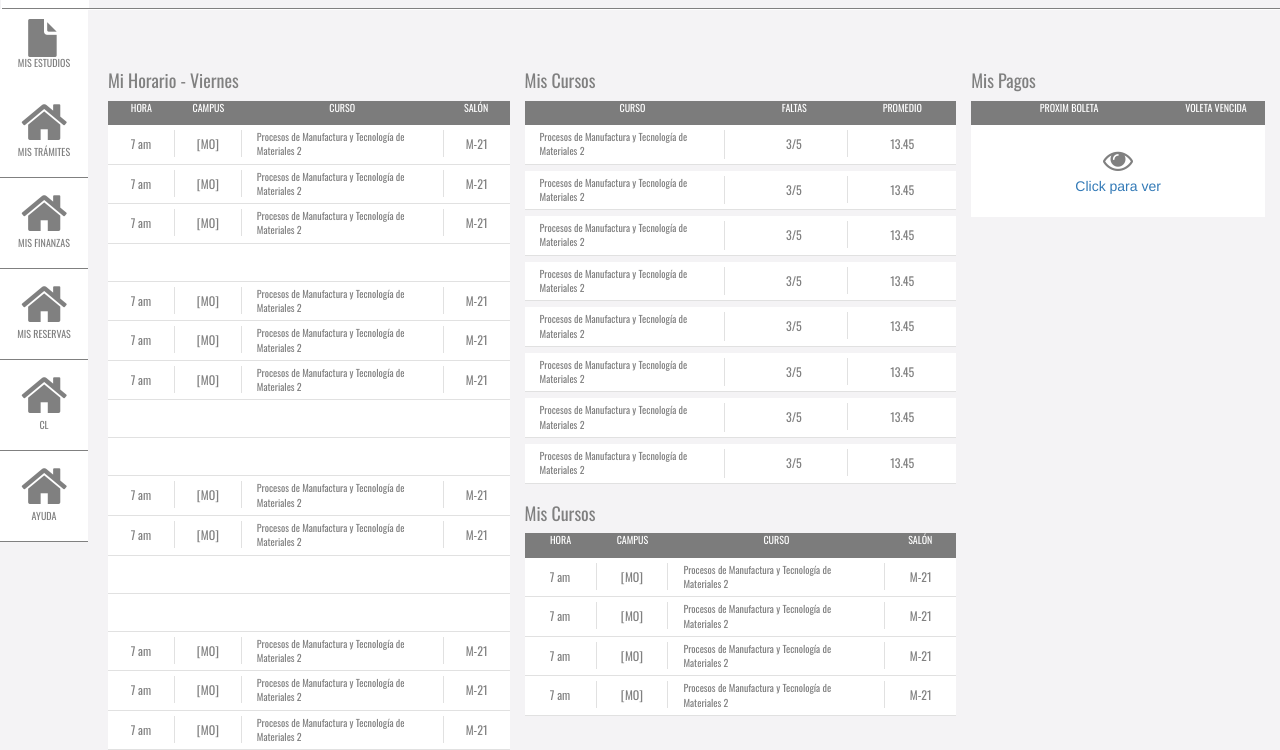
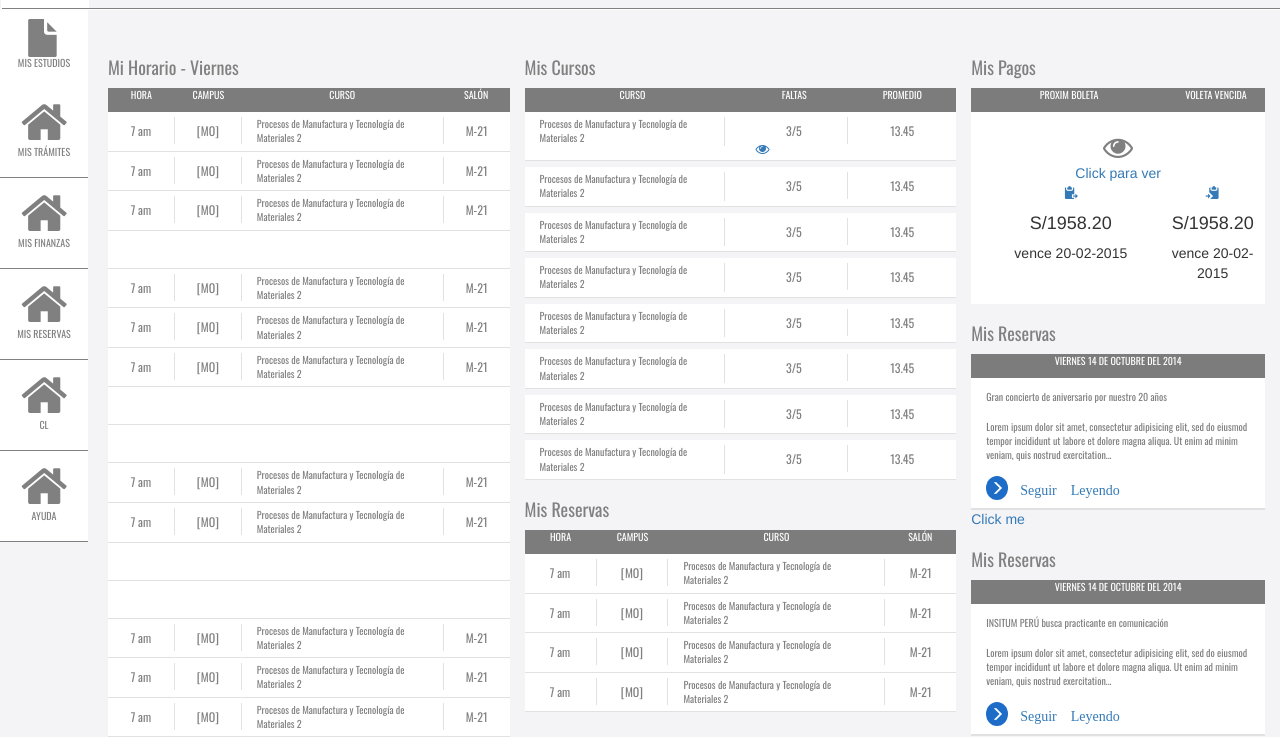
Before and after one commit to zaraimartinez/Dashboard_universidad, a plain HTML site: page index.html in a window 1280 px wide. Shown: the part 157-907 px from the top of the page. Drawn offline with nearby package versions, Linux system fonts and the light colour scheme.

Commit message:
agregando las siguientes columnas - col-3

```diff
--- a/index.html
+++ b/index.html
@@ -46,7 +46,7 @@
 						        <li>
 						        	<a href="#"><p>Hola Violeta</p></a>
 						        </li>
-							     	 <a href=""><img src="img/profile.jpg">
+							     	 <a class="img-girl"href=""><img src="img/profile.jpg">
 								     	 <ul class=" drop-menu hidden-sm hidden-md hidden-lg">
 								     	 	<li class=" drop-menu-li">
 								     	 		<a href="">MI PERFIL</a>
@@ -88,6 +88,7 @@
 		<section class="informes">
 			<aside>
 				<div class="row informes-intro">
+
 					<div class="col-md-1"></div>
 					<div class="col-md-4 informes-contenido">
 						<h2>Mi Horario - Viernes</h2>
@@ -350,6 +351,13 @@
 										<div class="col-md-3 horario-content-am-s">
 											<p>13.45</p>
 										</div>
+										<div class="row">
+											<div class="col-md-6"></div>
+											<div class="col-md-6">
+												<a class="fa fa-eye"href=""></a>
+											</div>
+										</div>
+
 									</div>
 								</div>
 								<div class="horario-3">
@@ -444,7 +452,7 @@
 									</div>
 								</div>
 							</div>
-							<h2>Mis Cursos</h2>
+							<h2>Mis Reservas</h2>
 							<div class="texto">
 								<div class="row campos-informes">
 									<div class="col-md-2">
@@ -542,16 +550,83 @@
 									</div>
 								</div>
 
-							</div>
-
-						</div>
 							<div class="eye col-md-12">
 								<a class="fa fa-eye"href=""></a>
 								<div class="click">
 									<a href="">Click para ver</a>
 								</div>
+							<div class="row eye-hover">
+								<div class="col-md-8 contenio-nota">
+									<div class="icon-nota">
+										<a class="glyphicon glyphicon-paste"href=""></a>
+									</div>
+										<h4>S/1958.20</h4>
+										<span>vence 20-02-2015</span>
+								</div>
+								<div class="col-md-4 icon-nota-contenido">
+									<div class="icon-nota">
+										<a class="glyphicon glyphicon-copy"href=""></a>
+									</div>
+										<h4>S/1958.20</h4>
+										<span>vence 20-02-2015</span>
+								</div>
+							</div>
+							</div>
+							</div>
+							</div>
+
+						<h2>Mis Reservas</h2>
+							<div class="texto">
+								<div class="row campos-informes">
+									<div class="col-md-12">
+										<p>VIERNES 14 DE OCTUBRE DEL 2014</p>
+									</div>
 
 								</div>
+								<div class="horario">
+									<div class="row horario-content">
+										<div class="col-md-12 horario-content-info">
+											<p>Gran concierto de aniversario por nuestro 20 años</p>
+										</div>
+
+										<div class="col-md-12 horario-content-proceso">
+											<p>Lorem ipsum dolor sit amet, consectetur adipisicing elit, sed do eiusmod
+											tempor incididunt ut labore et dolore magna aliqua. Ut enim ad minim veniam,
+											quis nostrud exercitation...</p>
+										</div>
+										<div class="col-md-12 horario-content">
+											<a class="glyphicon glyphicon-menu-right"href="">Seguir Leyendo</a>
+										</div>
+									</div>
+								</div>
+							</div>
+							<a href="#" title="Dismissible popover" data-toggle="popover" data-trigger="focus" data-content="Click anywhere in the document to close this popover">Click me</a>
+						<h2>Mis Reservas</h2>
+							<div class="texto">
+								<div class="row campos-informes">
+									<div class="col-md-12">
+										<p>VIERNES 14 DE OCTUBRE DEL 2014</p>
+									</div>
+
+								</div>
+								<div class="horario">
+									<div class="row horario-content">
+										<div class="col-md-12 horario-content-info">
+											<p>INSITUM PERÚ busca practicante en comunicación</p>
+										</div>
+
+										<div class="col-md-12 horario-content-proceso">
+											<p>Lorem ipsum dolor sit amet, consectetur adipisicing elit, sed do eiusmod
+											tempor incididunt ut labore et dolore magna aliqua. Ut enim ad minim veniam,
+											quis nostrud exercitation...</p>
+										</div>
+										<div class="col-md-12 horario-content">
+											<a class="glyphicon glyphicon-menu-right"href="">Seguir Leyendo</a>
+										</div>
+									</div>
+								</div>
+							</div>
+
 						</div>
 
 				</div>
--- a/stylesheets/views/_home.scss
+++ b/stylesheets/views/_home.scss
@@ -171,7 +171,7 @@ p{
 .informes{
 	.informes-intro{
 		margin-right: 0px;
-		padding-top: 208px;
+		padding-top: 195px;
   		background: #f4f3f5;
   		// .informes-contenido{
   		// 	p{
@@ -345,17 +345,48 @@ p{
 	  color: gray;
 }
 }
-// .border-bottom{
-// 	width:50%;
-// 	border:px solid gray;
-// }
+.contenio-nota{
+	text-align:center;
+	padding:0px;
+}
+.row.eye-hover{
 
-hr{
-	// top: -7px;
-  	position: relative;
-  	width: 94%;
-  // 	  margin-top: 0px;
-  // margin-bottom: 0px;
-  // border:none;
-  // border-top:2px;
 }
+.icon-nota{
+	text-align:center;
+	h4{
+		font-size: 16px;
+		font-weight: bold;
+	}
+		span{
+			font-size: 6px;
+		}
+}
+.icon-nota-contenido{
+	padding-left: 0px;
+  padding-right: 0px;
+}
+
+.informes-contenido .horario .horario-content .horario-content-info {
+  top: 5px;
+
+  line-height: 27px;
+ }
+.col-md-12.horario-content-am{
+	margin-bottom:10px;
+}
+.glyphicon-menu-right:before {
+	content: "\e258";
+	border-radius: 50%;
+	background-color: rgb(29, 108, 199);
+	color: white;
+	padding: 4px;
+	margin-right: 12px;
+
+}
+
+a.glyphicon.glyphicon-menu-right{
+	text-decoration:none;
+	margin-top:12px;
+	margin-bottom: 14px;
+}
--- a/universidad.js
+++ b/universidad.js
@@ -1,5 +1,5 @@
 $(document).ready(function(){
-  $(".circulo-externo").hover(function(){
+  $(".img-girl").hover(function(){
     $(".home-metodologia").toggleClass("hidden");
     $(".hover-metodologia").toggleClass("hidden");
   });
```
Also changed, not shown: stylesheets/main.css, 1 other file. Lines whose indentation alone changed are shown as unchanged.
